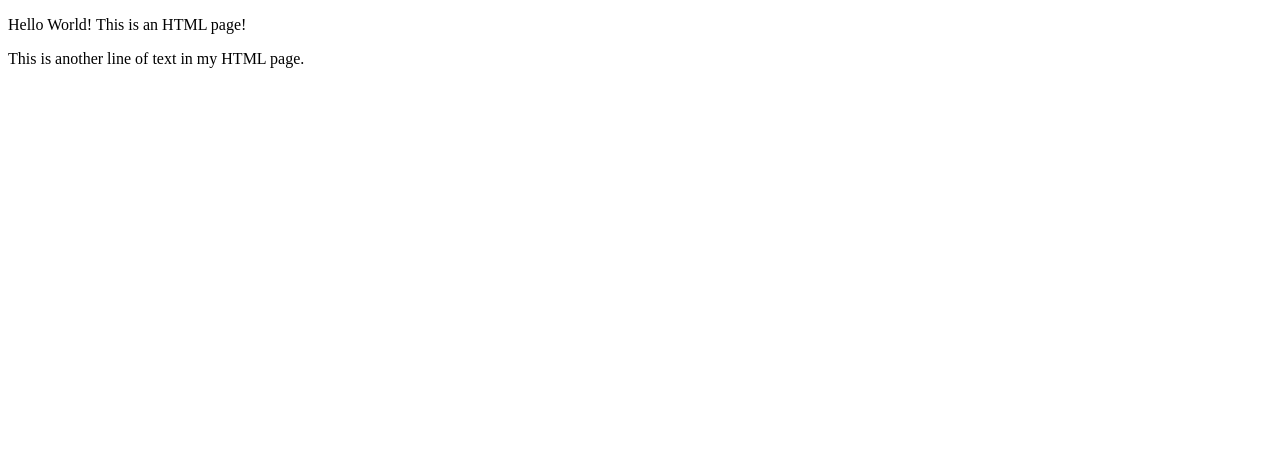
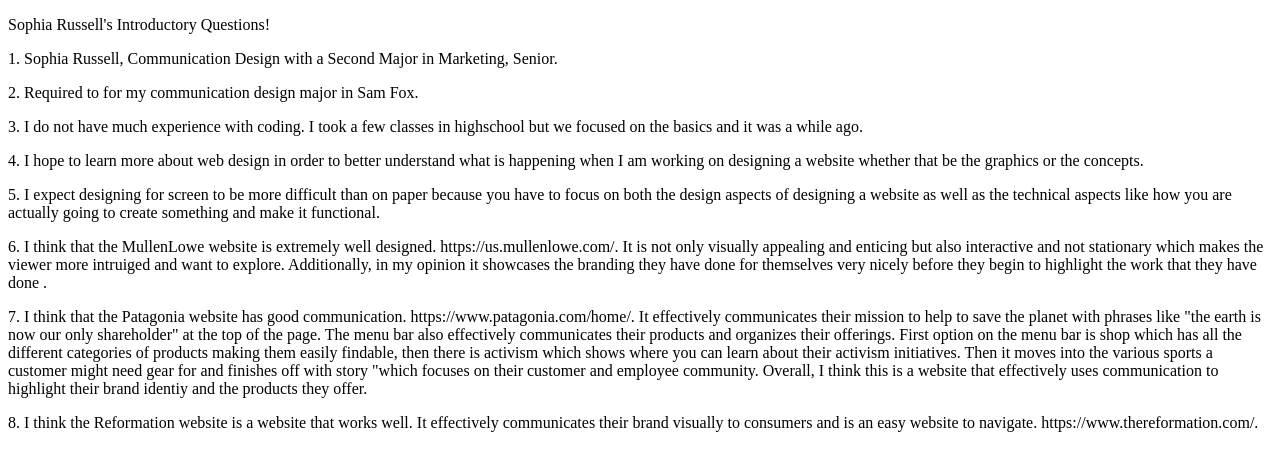
Before and after one commit to sophiaarussell/iffall2025, a plain HTML site: page hello/index.html in a window 1280 px wide. Drawn offline with Linux system fonts and the light colour scheme.

Commit message:
Add files via upload

```diff
--- a/hello/index.html
+++ b/hello/index.html
@@ -1,13 +1,32 @@
 <!DOCTYPE html>
 <html>
     <head>
-        <title>Hello World</title>
+        <title>Introductory Questions</title>
     </head>
     <body>
-      <p>Hello World! This is an HTML page!</p>
+      <p>Sophia Russell's Introductory Questions!</p>
 
-      <p>This is another line of text in my HTML page.</p>
+      <p>1. Sophia Russell, Communication Design with a Second Major in Marketing, Senior.</p>
     </body>
 
+ <p>2. Required to for my communication design major in Sam Fox.</p>
+    </body>
 
+<p>3. I do not have much experience with coding. I took a few classes in highschool but we focused on the basics and it was a while ago.</p>
+    </body>
+
+<p>4. I hope to learn more about web design in order to better understand what is happening when I am working on designing a website whether that be the graphics or the concepts.</p>
+    </body>
+
+<p>5. I expect designing for screen to be more difficult than on paper because you have to focus on both the design aspects of designing a website as well as the technical aspects like how you are actually going to create something and make it functional.</p>
+    </body>
+
+<p>6. I think that the MullenLowe website is extremely well designed. https://us.mullenlowe.com/. It is not only visually appealing and enticing but also interactive and not stationary which makes the viewer more intruiged and want to explore. Additionally, in my opinion it showcases the branding they have done for themselves very nicely before they begin to highlight the work that they have done .</p>
+    </body>
+
+<p>7. I think that the Patagonia website has good communication. https://www.patagonia.com/home/. It effectively communicates their mission to help to save the planet with phrases like "the earth is now our only shareholder" at the top of the page. The menu bar also effectively communicates their products and organizes their offerings. First option on the menu bar is shop which has all the different categories of products making them easily findable, then there is activism which shows where you can learn about their activism initiatives. Then it moves into the various sports a customer might need gear for and finishes off with story "which focuses on their customer and employee community. Overall, I think this is a website that effectively uses communication to highlight their brand identiy and the products they offer.</p>
+    </body>
+
+<p>8. I think the Reformation website is a website that works well. It effectively communicates their brand visually to consumers and is an easy website to navigate. https://www.thereformation.com/.</p>
+    </body>
 </html>
```
